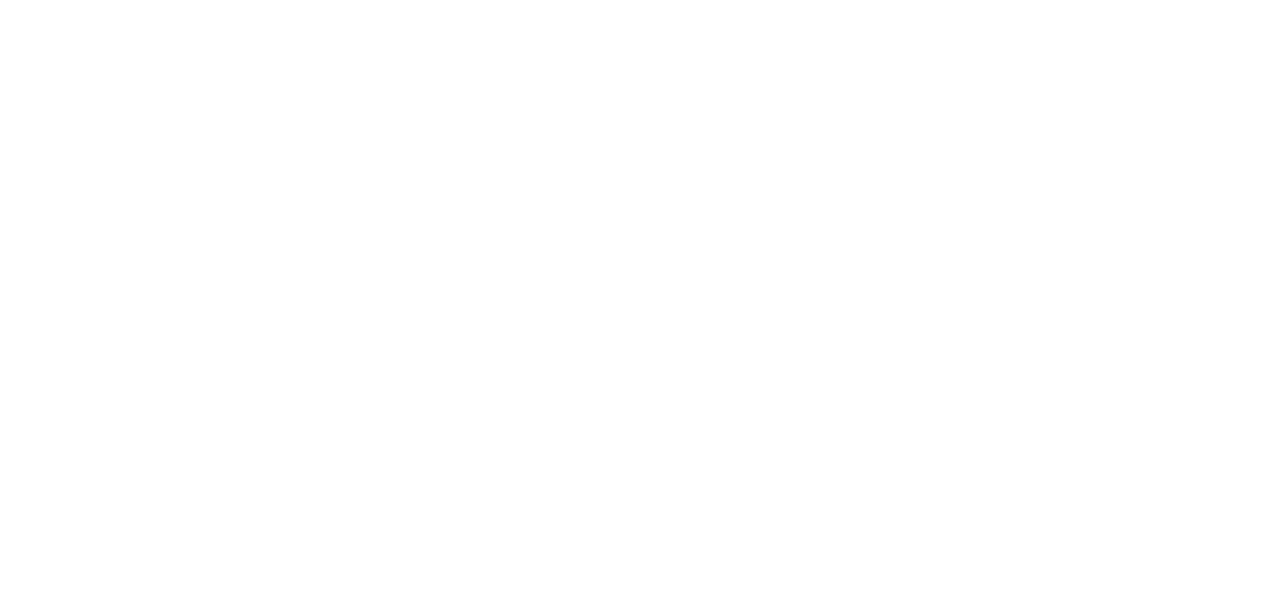
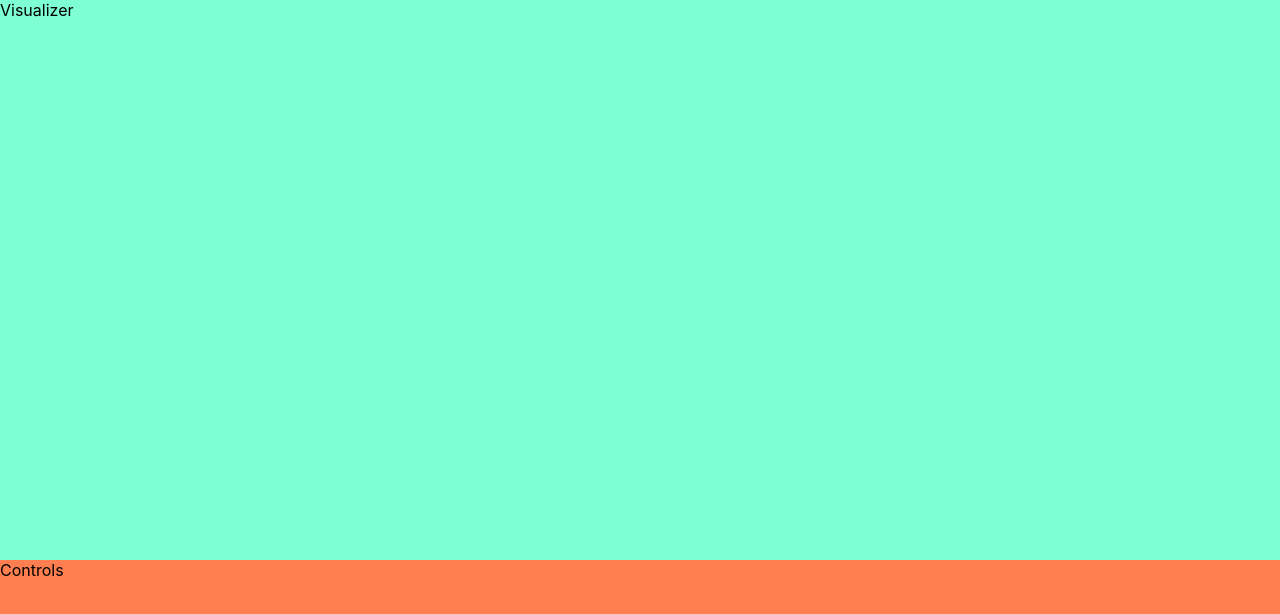
Before and after one commit to austinpapritz/Synthesis, a React (Create React App) app: page / in a window 1280 px wide. Shown: the top 614 px of the page. Built offline with nearby package versions, Linux system fonts and the light colour scheme.

Commit message:
Visualizer and Controls containers rendering basic format

```diff
--- a/package.json
+++ b/package.json
@@ -10,6 +10,7 @@
     "@types/three": "^0.149.0",
     "react": "^18.2.0",
     "react-dom": "^18.2.0",
+    "react-router-dom": "^6.8.1",
     "react-scripts": "5.0.1",
     "three": "^0.150.0",
     "tone": "^14.7.77",
--- a/src/App.css
+++ b/src/App.css
@@ -1,38 +1,9 @@
-.App {
-  text-align: center;
+* {
+  border-color: 1px red;
 }
 
-.App-logo {
-  height: 40vmin;
-  pointer-events: none;
+.App {
+  display: grid;
+  grid-template-rows: 70% 30%;
+  height: 100vh;
 }
-
-@media (prefers-reduced-motion: no-preference) {
-  .App-logo {
-    animation: App-logo-spin infinite 20s linear;
-  }
-}
-
-.App-header {
-  background-color: #282c34;
-  min-height: 100vh;
-  display: flex;
-  flex-direction: column;
-  align-items: center;
-  justify-content: center;
-  font-size: calc(10px + 2vmin);
-  color: white;
-}
-
-.App-link {
-  color: #61dafb;
-}
-
-@keyframes App-logo-spin {
-  from {
-    transform: rotate(0deg);
-  }
-  to {
-    transform: rotate(360deg);
-  }
-}
--- a/src/App.js
+++ b/src/App.js
@@ -1,8 +1,15 @@
 import logo from './logo.svg';
 import './App.css';
+import Visualizer from './components/Visualizer/Visualizer.js';
+import Controls from './components/Controls/Controls.js';
 
 function App() {
-  return <div className="App"></div>;
+  return (
+    <div className="App">
+      <Visualizer />
+      <Controls />
+    </div>
+  );
 }
 
 export default App;
--- a/src/components/Controls/Controls.css
+++ b/src/components/Controls/Controls.css
@@ -0,0 +1,3 @@
+.controls-container {
+  background: coral;
+}
--- a/src/components/Controls/Controls.js
+++ b/src/components/Controls/Controls.js
@@ -2,5 +2,5 @@
 import './Controls.css';
 
 export default function Controls() {
-  return <div>Controls</div>;
+  return <div className="controls-container">Controls</div>;
 }
--- a/src/components/Visualizer/Visualizer.css
+++ b/src/components/Visualizer/Visualizer.css
@@ -0,0 +1,3 @@
+.visualizer-container {
+  background: aquamarine;
+}
--- a/src/components/Visualizer/Visualizer.js
+++ b/src/components/Visualizer/Visualizer.js
@@ -1,5 +1,5 @@
 import React from 'react';
 import './Visualizer.css';
 export default function Visualizer() {
-  return <div>Visualizer</div>;
+  return <div className="visualizer-container">Visualizer</div>;
 }
```
Also changed, not shown: 1 other file (tests, documents, lock files or other folders).
